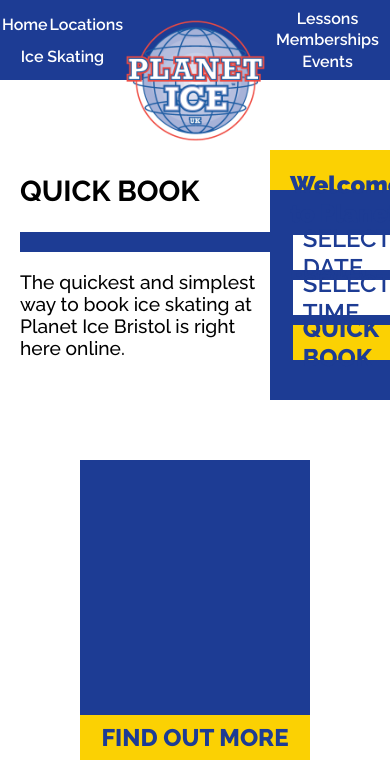
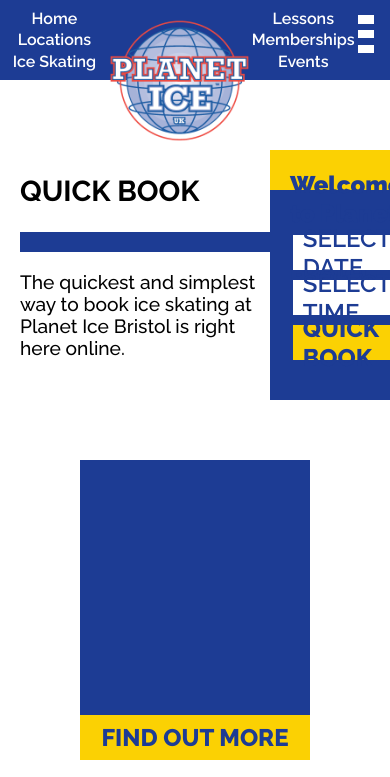
Before and after one commit to AliceBryer/Planet-Ice-Landing-Page, a plain HTML site: page index.html in a window 390 px wide. Shown: the top 777 px of the page. Drawn offline with Linux system fonts and the light colour scheme.

Commit message:
added hamburger

```diff
--- a/css/styles.css
+++ b/css/styles.css
@@ -48,6 +48,25 @@ body {
   height: 140px;
   position: relative;
   bottom: -40px;
+}
+
+/* hamburger styling */
+.hamburger {
+  height: 70%;
+  width: 6%;
+  margin-right: 1rem;
+  display: flex;
+  align-items: center;
+  flex-direction: column;
+}
+
+.span {
+  border: solid white 0.2rem;
+  background-color: white;
+  margin: 0.2rem;
+  display: block;
+  width: 100%;
+  height: 15%;
 }
 
 /* Booking section styling */
--- a/index.html
+++ b/index.html
@@ -35,6 +35,11 @@
           <li><a class="nav-link" href="#">Lessons</a></li>
           <li><a class="nav-link" href="#">Memberships</a></li>
           <li><a class="nav-link" href="#">Events</a></li>
+        </div>
+        <div class="hamburger">
+          <span class="span"></span>
+          <span class="span"></span>
+          <span class="span"></span>
         </div>
 
 
```
